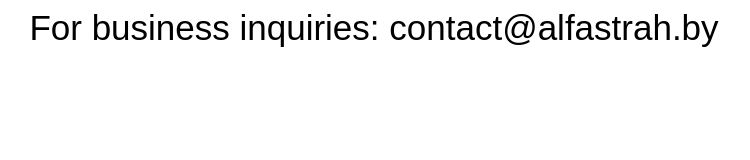
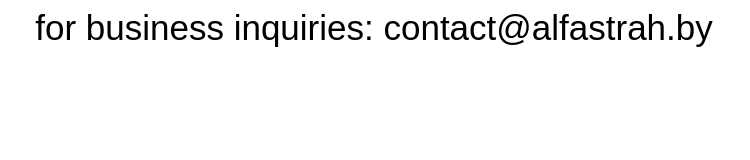
Before and after one commit to levisdmitri/levisdmitri.github.io, a plain HTML site: page index.html in a window 1280 px wide. Shown: the whole page, without its empty margins (266-1016 px from the left). Drawn offline with Linux system fonts and the light colour scheme.

Commit message:
Update index.html

```diff
--- a/index.html
+++ b/index.html
@@ -12,6 +12,6 @@
   </style>
 </head>
 <body>
-<p class="p1"><span class="s1">For business inquiries: contact@alfastrah.by</span></p>
+<p class="p1"><span class="s1">for business inquiries: contact@alfastrah.by</span></p>
 </body>
 </html>
```
